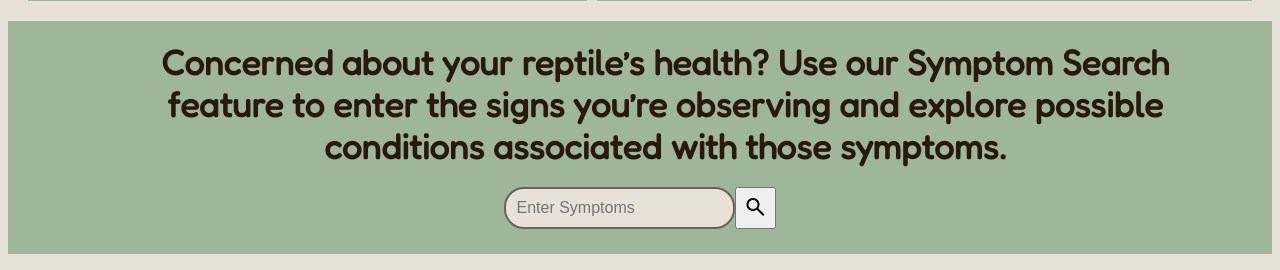
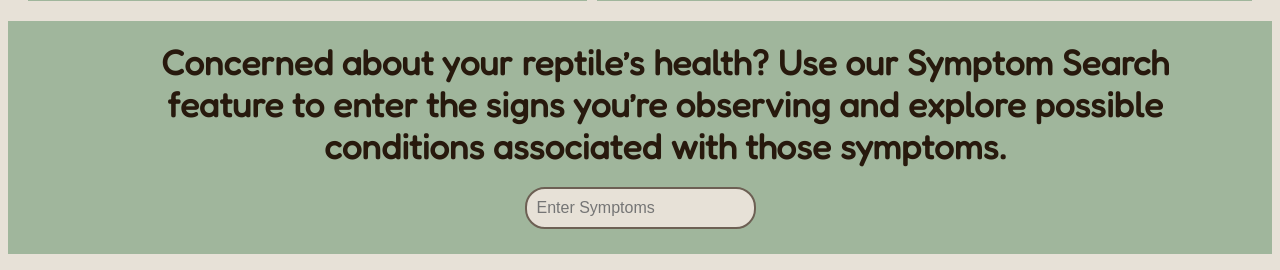
Before and after one commit to JaylaH202/Ectothermedia, a Flask app: page / in a window 1280 px wide; the page is wider, and only the part inside the window is pictured. Shown: the part 530-800 px from the top of that part. Run offline with Flask 3, Linux system fonts and the light colour scheme; some libraries are stand-ins or nearby versions; some web fonts are replaced.

Commit message:
Update homepage.html

```diff
--- a/templates/homepage.html
+++ b/templates/homepage.html
@@ -73,9 +73,7 @@ Use our Symptom Search feature to enter the signs you’re observing and explore
      <!-- Symptom input + search trigger -->
         <div class="symptomSearch">
             <input onclick="symptListFunction()" class="symptomInput" type="text" placeholder="Enter Symptoms" name="symptoms" id="symptomInput">
-            <button class="symptomSearchBTN" type="submit" >
-                <span class="material-symbols-outlined">search</span>
-            </button>
+
         </div>
 
        <!-- Hidden symptom checklist (appears when input is clicked) -->
```
